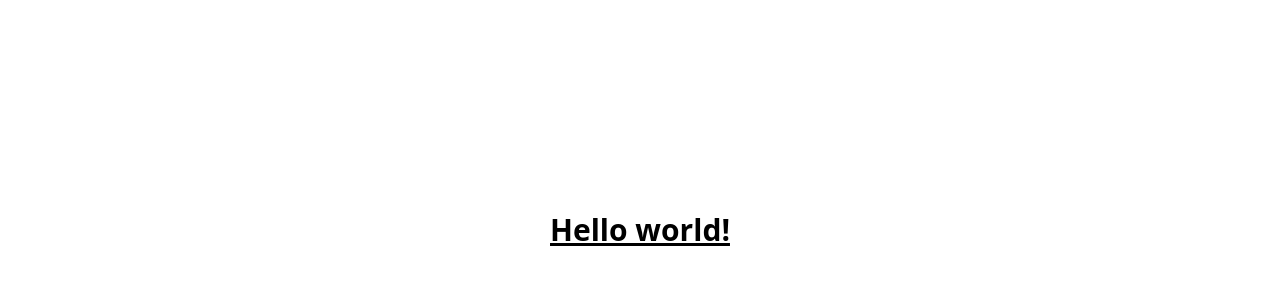
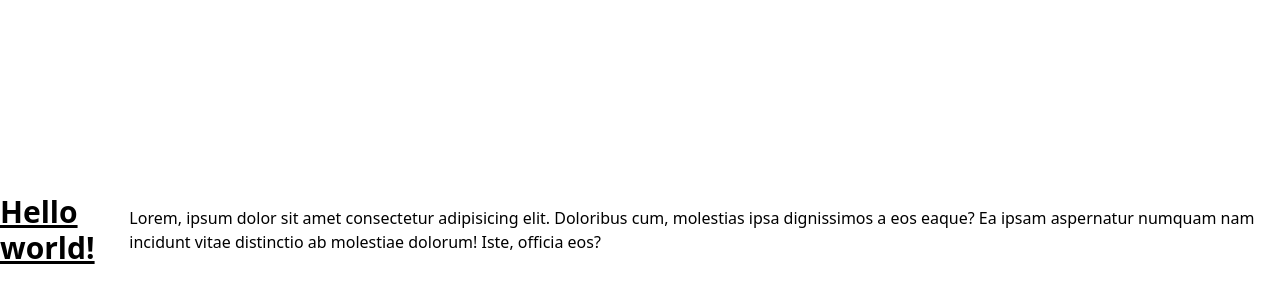
Before and after one commit to peymannamvar/php_blog, a PHP site: page / in a window 1280 px wide. Shown: the part 170-473 px from the top of the page. Run offline with PHP 8.4, Linux system fonts and the light colour scheme.

Commit message:
modifie index.php

```diff
--- a/public/index.php
+++ b/public/index.php
@@ -9,5 +9,6 @@
   <h1 class="text-3xl font-bold underline">
     Hello world!
   </h1>
+  <p>Lorem, ipsum dolor sit amet consectetur adipisicing elit. Doloribus cum, molestias ipsa dignissimos a eos eaque? Ea ipsam aspernatur numquam nam incidunt vitae distinctio ab molestiae dolorum! Iste, officia eos?</p>
 </body>
 </html>
```
